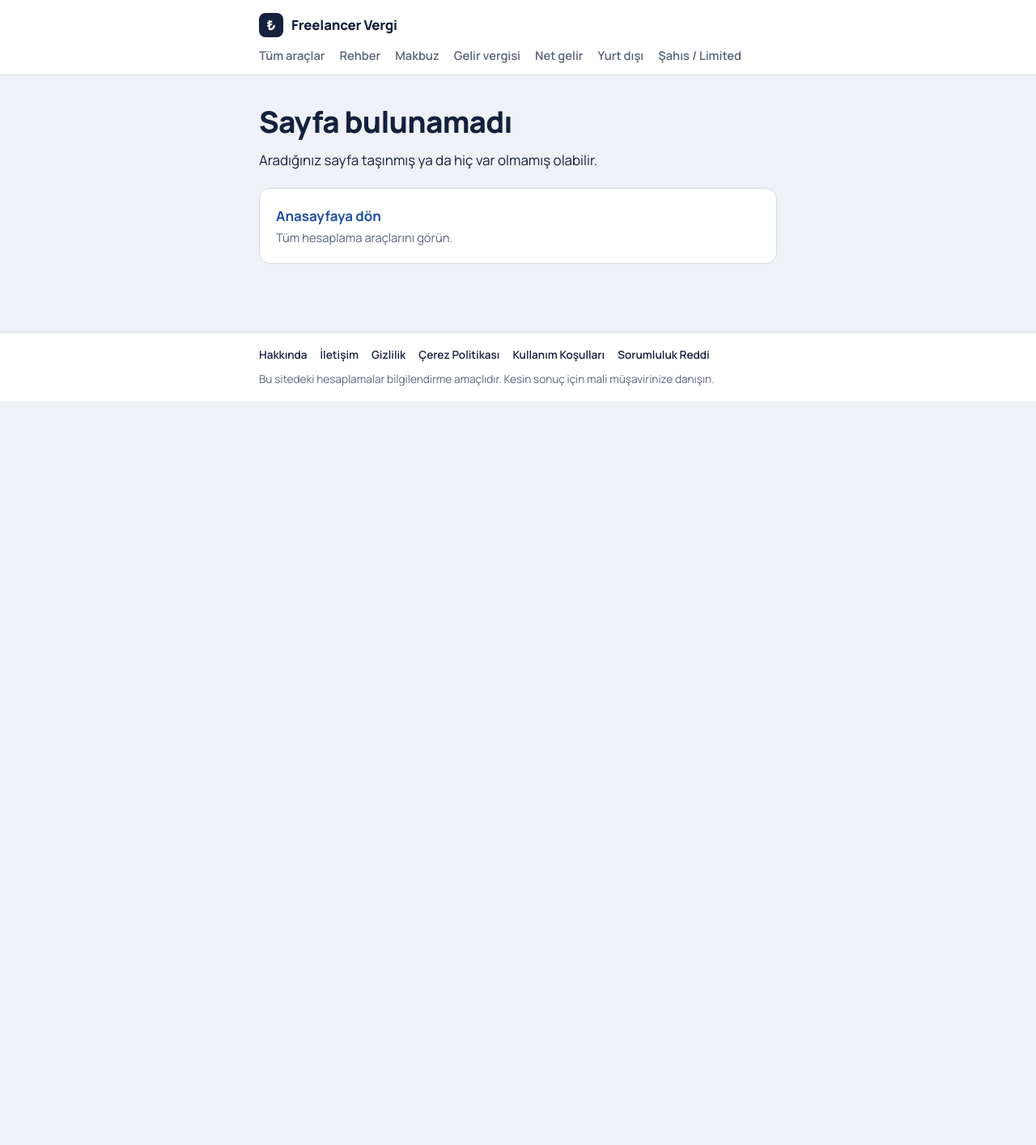
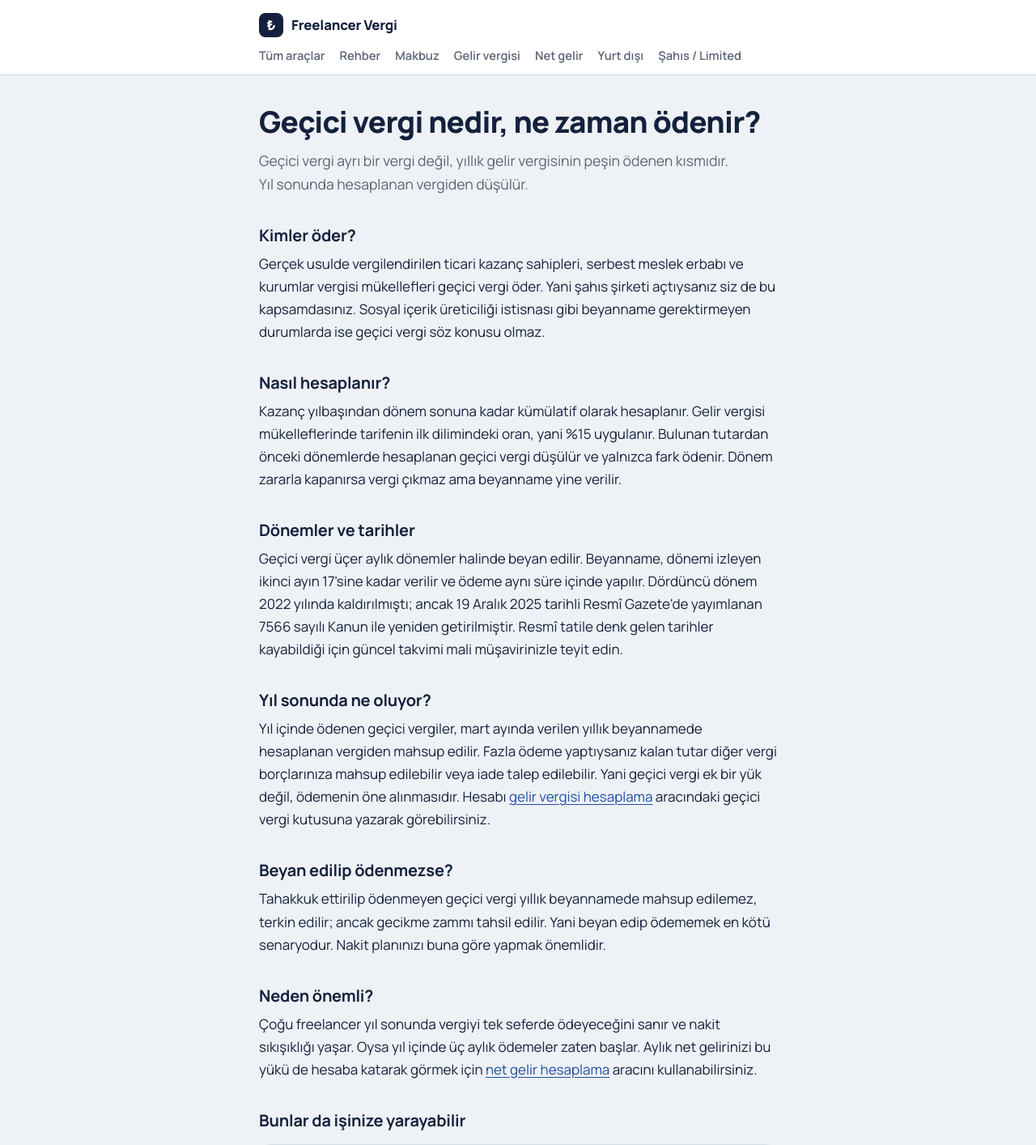
Before and after one commit to yavuzscvk-source/freelancer-vergi, a Next.js app: page /rehber/gecici-vergi-nedir in a window 1280 px wide. Before the commit this address had no page. Shown: the top 1414 px of the page at 81% size. Before the commit the page ends 800 px from the top, so only its background shows below. Built offline with nearby package versions, Linux system fonts and the light colour scheme.

Commit message:
Create page.js

```diff
--- /dev/null
+++ b/app/rehber/gecici-vergi-nedir/page.js
@@ -0,0 +1,38 @@
+import Link from "next/link";
+import Kaynaklar from "../../Kaynaklar";
+import { sayfa } from "../../../lib/seo";
+
+export const metadata = sayfa({
+  baslik: "Geçici Vergi Nedir, Ne Zaman Ödenir? (2026)",
+  aciklama: "Serbest meslek erbabı ve şahıs şirketleri için geçici vergi: dönemler, beyan tarihleri, oran ve yıllık beyannamede mahsup.",
+  yol: "/rehber/gecici-vergi-nedir",
+});
+
+export default function Yazi() {
+  return (
+    <>
+      <h1>Geçici vergi nedir, ne zaman ödenir?</h1>
+      <p className="lead">Geçici vergi ayrı bir vergi değil, yıllık gelir vergisinin peşin ödenen kısmıdır. Yıl sonunda hesaplanan vergiden düşülür.</p>
+
+      <h2>Kimler öder?</h2>
+      <p>Gerçek usulde vergilendirilen ticari kazanç sahipleri, serbest meslek erbabı ve kurumlar vergisi mükellefleri geçici vergi öder. Yani şahıs şirketi açtıysanız siz de bu kapsamdasınız. Sosyal içerik üreticiliği istisnası gibi beyanname gerektirmeyen durumlarda ise geçici vergi söz konusu olmaz.</p>
+
+      <h2>Nasıl hesaplanır?</h2>
+      <p>Kazanç yılbaşından dönem sonuna kadar kümülatif olarak hesaplanır. Gelir vergisi mükelleflerinde tarifenin ilk dilimindeki oran, yani %15 uygulanır. Bulunan tutardan önceki dönemlerde hesaplanan geçici vergi düşülür ve yalnızca fark ödenir. Dönem zararla kapanırsa vergi çıkmaz ama beyanname yine verilir.</p>
+
+      <h2>Dönemler ve tarihler</h2>
+      <p>Geçici vergi üçer aylık dönemler halinde beyan edilir. Beyanname, dönemi izleyen ikinci ayın 17'sine kadar verilir ve ödeme aynı süre içinde yapılır. Dördüncü dönem 2022 yılında kaldırılmıştı; ancak 19 Aralık 2025 tarihli Resmî Gazete'de yayımlanan 7566 sayılı Kanun ile yeniden getirilmiştir. Resmî tatile denk gelen tarihler kayabildiği için güncel takvimi mali müşavirinizle teyit edin.</p>
+
+      <h2>Yıl sonunda ne oluyor?</h2>
+      <p>Yıl içinde ödenen geçici vergiler, mart ayında verilen yıllık beyannamede hesaplanan vergiden mahsup edilir. Fazla ödeme yaptıysanız kalan tutar diğer vergi borçlarınıza mahsup edilebilir veya iade talep edilebilir. Yani geçici vergi ek bir yük değil, ödemenin öne alınmasıdır. Hesabı <Link href="/gelir-vergisi-hesaplama">gelir vergisi hesaplama</Link> aracındaki geçici vergi kutusuna yazarak görebilirsiniz.</p>
+
+      <h2>Beyan edilip ödenmezse?</h2>
+      <p>Tahakkuk ettirilip ödenmeyen geçici vergi yıllık beyannamede mahsup edilemez, terkin edilir; ancak gecikme zammı tahsil edilir. Yani beyan edip ödememek en kötü senaryodur. Nakit planınızı buna göre yapmak önemlidir.</p>
+
+      <h2>Neden önemli?</h2>
+      <p>Çoğu freelancer yıl sonunda vergiyi tek seferde ödeyeceğini sanır ve nakit sıkışıklığı yaşar. Oysa yıl içinde üç aylık ödemeler zaten başlar. Aylık net gelirinizi bu yükü de hesaba katarak görmek için <Link href="/net-gelir-hesaplama">net gelir hesaplama</Link> aracını kullanabilirsiniz.</p>
+
+      <Kaynaklar sayfa="rehberGecici" />
+    </>
+  );
+}
```
